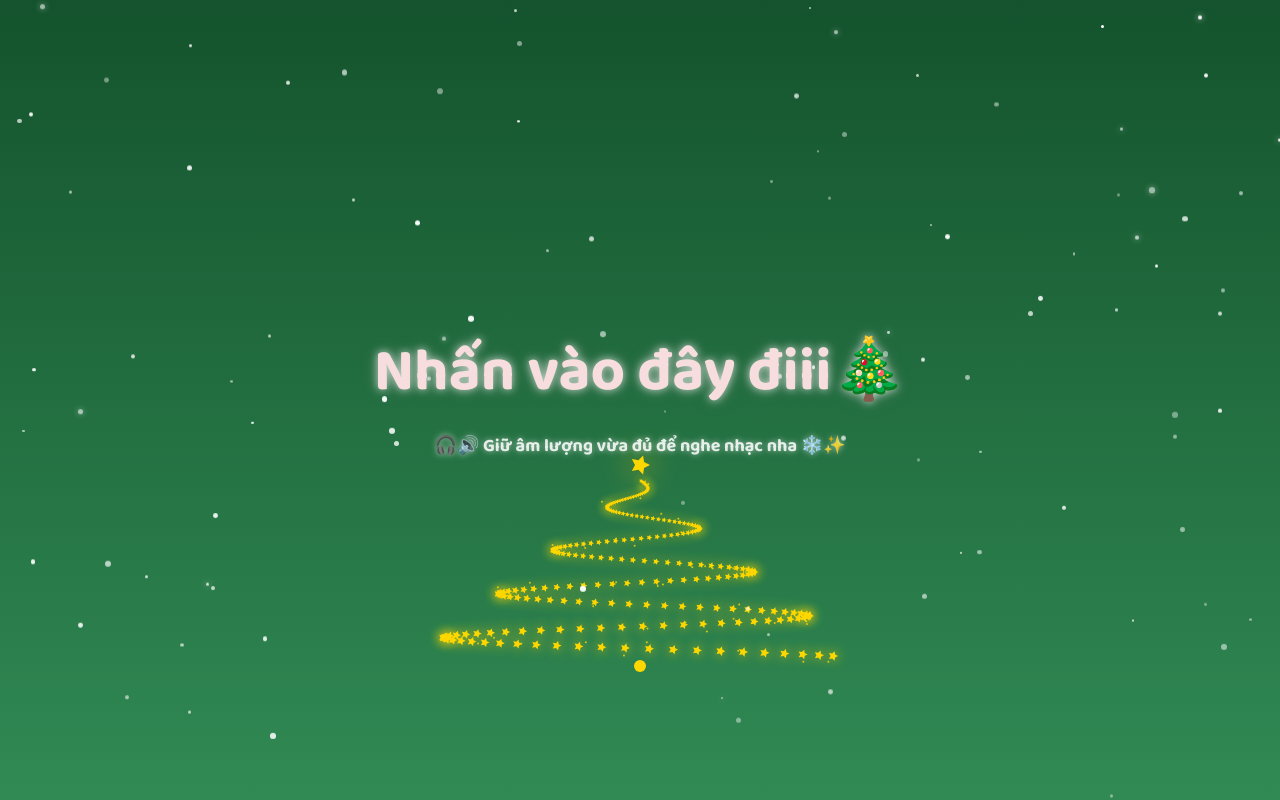
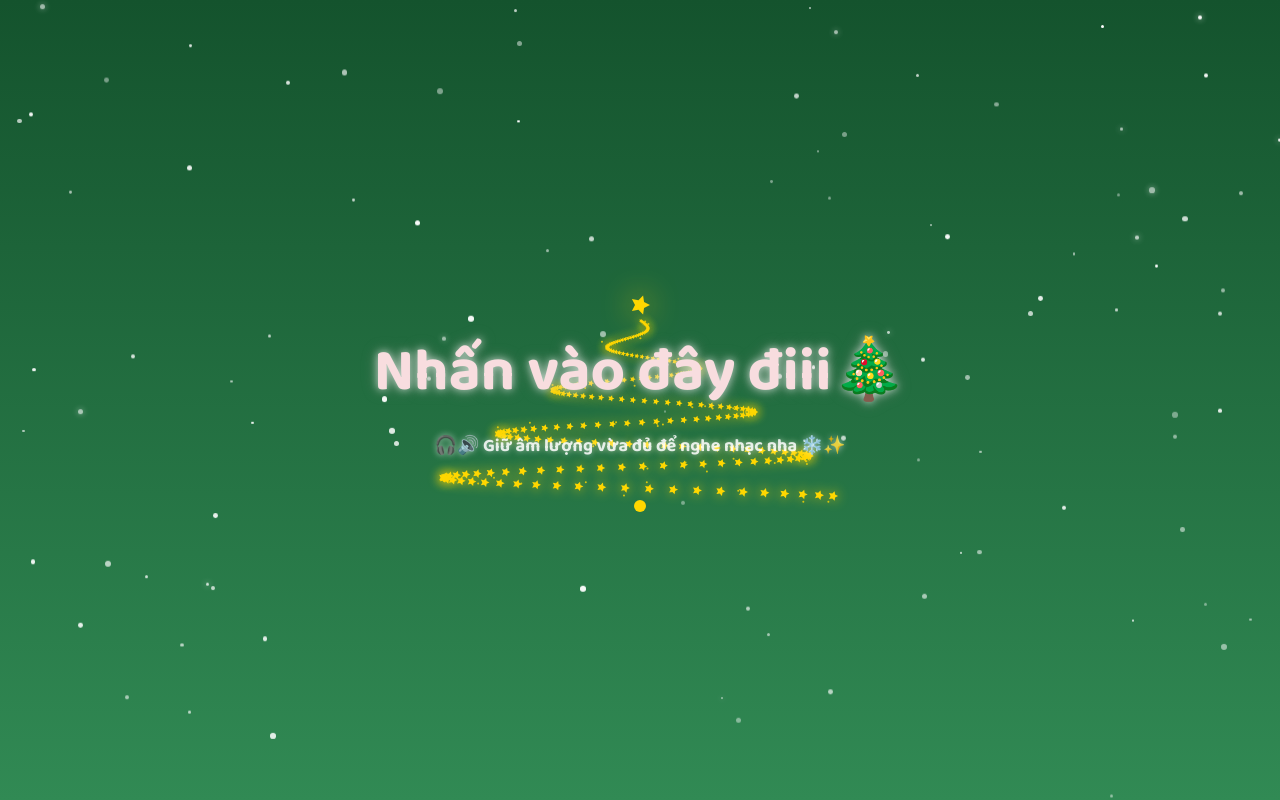
Before and after one commit to yeonyi1306/merrychristmas, a plain HTML site: page index.html in a window 1280 px wide. Drawn offline with Linux system fonts and the light colour scheme; animation ran at ten frames a second.

```diff
--- a/index.html
+++ b/index.html
@@ -347,7 +347,7 @@ function drawTree() {
     const cx = canvas.width / 2;
 const visibleHeight = window.innerHeight;
 
-const baseY = visibleHeight * 0.82;
+const baseY = visibleHeight * 0.62;
 const height = visibleHeight * 0.22;
 
     const layers = 220; // càng lớn càng mịn
```
